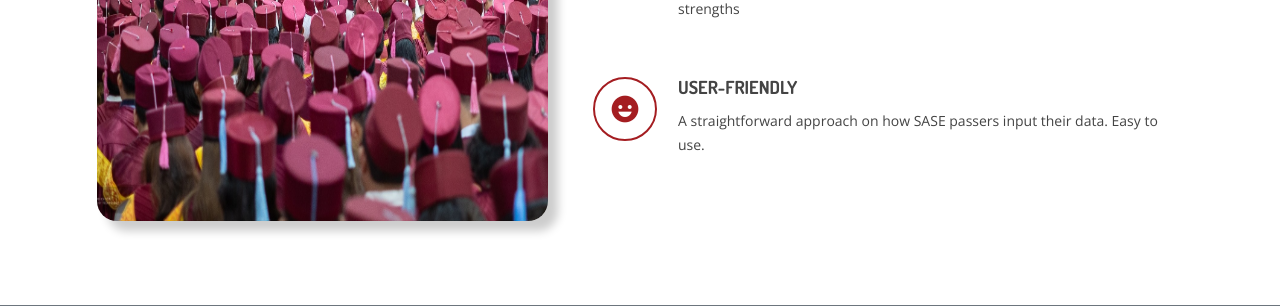
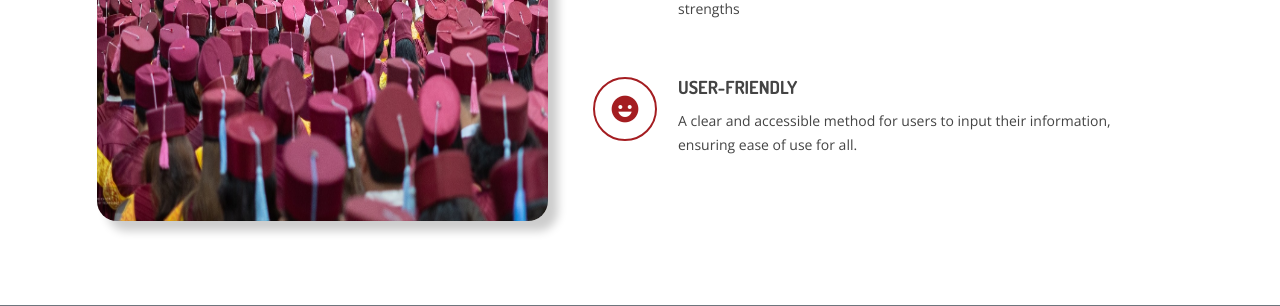
Before and after one commit to andraannn/program-recommendation-information-system-pris-, a Flask app: page /about in a window 1280 px wide. Shown: the part 520-826 px from the top of the page. Run offline with Flask 3, Linux system fonts and the light colour scheme; parts of the project's set-up code (start-up, migrations or seed data) failed here and were passed over; some libraries are stand-ins or nearby versions.

Commit message:
Updated about.html template

```diff
--- a/templates/about.html
+++ b/templates/about.html
@@ -116,8 +116,7 @@
                 <div class="icon"><i class="bx bxs-happy"></i></div>
                 <h4 class="title"><a></a>USER-FRIENDLY</h4>
                 <p class="description">
-                  A straightforward approach on how SASE passers input their
-                  data. Easy to use.
+                  A clear and accessible method for users to input their information, ensuring ease of use for all.
                 </p>
               </div>
             </div>
```
